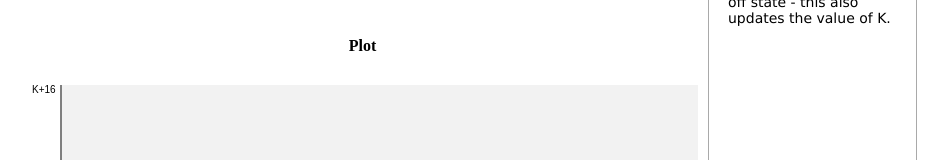
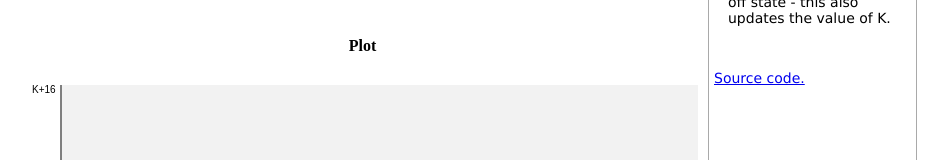
Before and after one commit to eliben/tupperformula, a plain HTML site: page index.html in a window 1280 px wide. Shown: the part 240-400 px from the top of the page, without its empty margins (173-1121 px from the left). Drawn offline with Linux system fonts and the light colour scheme.

Commit message:
Update index and README with cross-links

```diff
--- a/index.html
+++ b/index.html
@@ -96,6 +96,8 @@
         <li>Use the <it>Predefined K</it> dropdown and click <it>Set</it> to populate K with a predefined value.</li>
         <li>Click on the plot to flip squares between on and off state - this also updates the value of K.</li>
       </ul>
+      <br/>
+      <p><a href="https://github.com/eliben/tupperformula/">Source code.</a>
     </div>
   </div>
 
```
Also changed, not shown: 1 other file.
